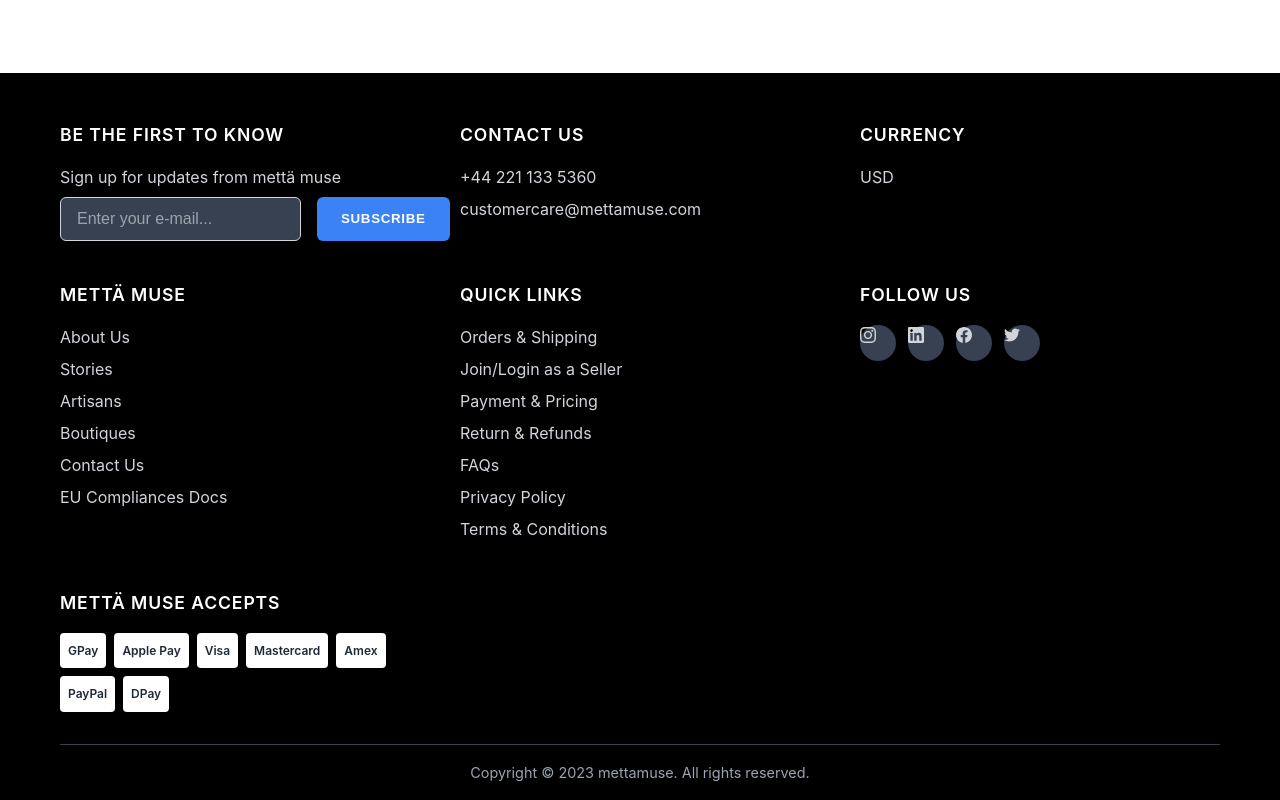
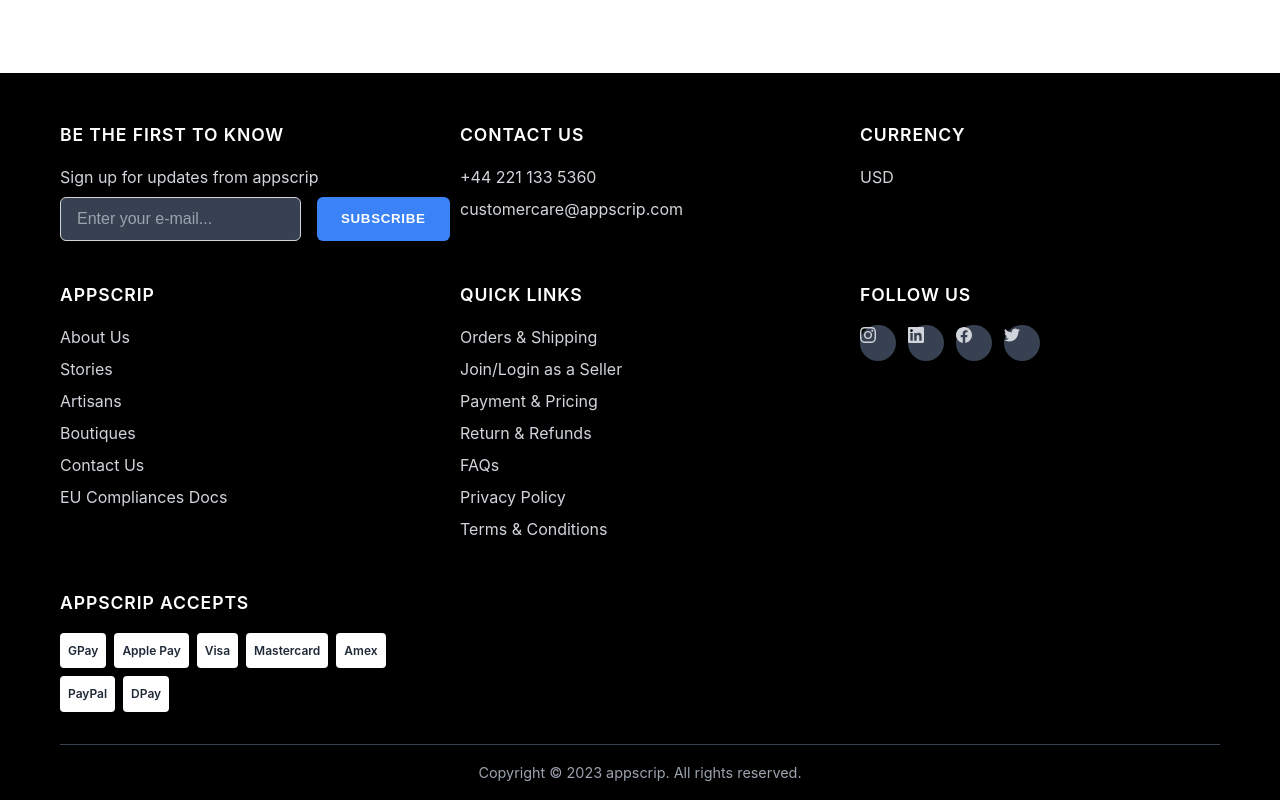
Before and after one commit to SaniaAnsarii/--Appscrip-task-SaniaAnsarii, a Next.js app: page / in a window 1280 px wide. Shown: the part 1241-2041 px from the top of the page. Built offline with nearby package versions, Linux system fonts and the light colour scheme; no server answers.

Commit message:
layout changed

```diff
--- a/package.json
+++ b/package.json
@@ -1,5 +1,5 @@
 {
-  "name": "metta-muse-plp",
+  "name": "AppScrip",
   "version": "0.1.0",
   "private": true,
   "scripts": {
--- a/src/app/layout.js
+++ b/src/app/layout.js
@@ -1,20 +1,20 @@
 import './globals.css'
 
 export const metadata = {
-  title: 'mettä muse - Discover Our Products | Premium Lifestyle Collection',
-  description: 'Explore mettä muse\'s premium collection of lifestyle products. Discover unique, customizable items including bags, accessories, and home decor. Sign in to view pricing and create your perfect collection.',
-  keywords: 'mettä muse, lifestyle products, premium collection, bags, accessories, home decor, customizable products',
-  authors: [{ name: 'mettä muse' }],
+  title: 'appscrip - Discover Our Products | Premium Lifestyle Collection',
+  description: 'Explore appscrip\'s premium collection of lifestyle products. Discover unique, customizable items including bags, accessories, and home decor. Sign in to view pricing and create your perfect collection.',
+  keywords: 'appscrip, lifestyle products, premium collection, bags, accessories, home decor, customizable products',
+  authors: [{ name: 'appscrip' }],
   openGraph: {
-    title: 'mettä muse - Discover Our Products',
-    description: 'Explore mettä muse\'s premium collection of lifestyle products',
+    title: 'appscrip - Discover Our Products',
+    description: 'Explore appscrip\'s premium collection of lifestyle products',
     type: 'website',
     locale: 'en_US',
   },
   twitter: {
     card: 'summary_large_image',
-    title: 'mettä muse - Discover Our Products',
-    description: 'Explore mettä muse\'s premium collection of lifestyle products',
+    title: 'appscrip - Discover Our Products',
+    description: 'Explore appscrip\'s premium collection of lifestyle products',
   },
   robots: {
     index: true,
@@ -27,19 +27,19 @@
   return (
     <html lang="en">
       <head>
-        <link rel="canonical" href="https://mettamuse.com/products" />
+        <link rel="canonical" href="https://appscrip.com/products" />
         <script
           type="application/ld+json"
           dangerouslySetInnerHTML={{
             __html: JSON.stringify({
               "@context": "https://schema.org",
               "@type": "WebSite",
-              "name": "mettä muse",
-              "url": "https://mettamuse.com",
+              "name": "appscrip",
+              "url": "https://appscrip.com",
               "description": "Premium lifestyle products and accessories",
               "potentialAction": {
                 "@type": "SearchAction",
-                "target": "https://mettamuse.com/search?q={search_term_string}",
+                "target": "https://appscrip.com/search?q={search_term_string}",
                 "query-input": "required name=search_term_string"
               }
             })
@@ -51,20 +51,20 @@
             __html: JSON.stringify({
               "@context": "https://schema.org",
               "@type": "Organization",
-              "name": "mettä muse",
-              "url": "https://mettamuse.com",
-              "logo": "https://mettamuse.com/logo.png",
+              "name": "appscrip",
+              "url": "https://appscrip.com",
+              "logo": "https://appscrip.com/logo.png",
               "contactPoint": {
                 "@type": "ContactPoint",
                 "telephone": "+44 221 133 5360",
                 "contactType": "customer service",
-                "email": "customercare@mettamuse.com"
+                "email": "customercare@appscrip.com"
               },
               "sameAs": [
-                "https://instagram.com/mettamuse",
-                "https://linkedin.com/company/mettamuse",
-                "https://facebook.com/mettamuse",
-                "https://twitter.com/mettamuse"
+                "https://instagram.com/appscrip",
+                "https://linkedin.com/company/appscrip",
+                "https://facebook.com/appscrip",
+                "https://twitter.com/appscrip"
               ]
             })
           }}
--- a/src/components/Footer.js
+++ b/src/components/Footer.js
@@ -21,7 +21,7 @@
         <div className="footer-content">
           <div className="footer-section">
             <h3>BE THE FIRST TO KNOW</h3>
-            <p>Sign up for updates from mettä muse</p>
+            <p>Sign up for updates from appscrip</p>
             {!isSubscribed ? (
               <form className="newsletter-form" onSubmit={handleSubscribe}>
                 <input
@@ -46,8 +46,8 @@
           <div className="footer-section">
             <h3>CONTACT US</h3>
             <p>+44 221 133 5360</p>
-            <a href="mailto:customercare@mettamuse.com">
-              customercare@mettamuse.com
+            <a href="mailto:customercare@appscrip.com">
+              customercare@appscrip.com
             </a>
           </div>
 
@@ -57,7 +57,7 @@
           </div>
 
           <div className="footer-section">
-            <h3>mettä muse</h3>
+            <h3>appscrip</h3>
             <a href="/about">About Us</a>
             <a href="/stories">Stories</a>
             <a href="/artisans">Artisans</a>
@@ -80,22 +80,22 @@
           <div className="footer-section">
             <h3>FOLLOW US</h3>
             <div className="social-icons">
-              <a href="https://instagram.com/mettamuse" className="social-icon" aria-label="Instagram">
+              <a href="https://instagram.com/appscrip" className="social-icon" aria-label="Instagram">
                 <svg width="16" height="16" fill="currentColor" viewBox="0 0 24 24">
                   <path d="M12 2.163c3.204 0 3.584.012 4.85.07 3.252.148 4.771 1.691 4.919 4.919.058 1.265.069 1.645.069 4.849 0 3.205-.012 3.584-.069 4.849-.149 3.225-1.664 4.771-4.919 4.919-1.266.058-1.644.07-4.85.07-3.204 0-3.584-.012-4.849-.07-3.26-.149-4.771-1.699-4.919-4.92-.058-1.265-.07-1.644-.07-4.849 0-3.204.013-3.583.07-4.849.149-3.227 1.664-4.771 4.919-4.919 1.266-.057 1.645-.069 4.849-.069zm0-2.163c-3.259 0-3.667.014-4.947.072-4.358.2-6.78 2.618-6.98 6.98-.059 1.281-.073 1.689-.073 4.948 0 3.259.014 3.668.072 4.948.2 4.358 2.618 6.78 6.98 6.98 1.281.058 1.689.072 4.948.072 3.259 0 3.668-.014 4.948-.072 4.354-.2 6.782-2.618 6.979-6.98.059-1.28.073-1.689.073-4.948 0-3.259-.014-3.667-.072-4.947-.196-4.354-2.617-6.78-6.979-6.98-1.281-.059-1.69-.073-4.949-.073zm0 5.838c-3.403 0-6.162 2.759-6.162 6.162s2.759 6.163 6.162 6.163 6.162-2.759 6.162-6.163c0-3.403-2.759-6.162-6.162-6.162zm0 10.162c-2.209 0-4-1.79-4-4 0-2.209 1.791-4 4-4s4 1.791 4 4c0 2.21-1.791 4-4 4zm6.406-11.845c-.796 0-1.441.645-1.441 1.44s.645 1.44 1.441 1.44c.795 0 1.439-.645 1.439-1.44s-.644-1.44-1.439-1.44z"/>
                 </svg>
               </a>
-              <a href="https://linkedin.com/company/mettamuse" className="social-icon" aria-label="LinkedIn">
+              <a href="https://linkedin.com/company/appscrip" className="social-icon" aria-label="LinkedIn">
                 <svg width="16" height="16" fill="currentColor" viewBox="0 0 24 24">
                   <path d="M20.447 20.452h-3.554v-5.569c0-1.328-.027-3.037-1.852-3.037-1.853 0-2.136 1.445-2.136 2.939v5.667H9.351V9h3.414v1.561h.046c.477-.9 1.637-1.85 3.37-1.85 3.601 0 4.267 2.37 4.267 5.455v6.286zM5.337 7.433c-1.144 0-2.063-.926-2.063-2.065 0-1.138.92-2.063 2.063-2.063 1.14 0 2.064.925 2.064 2.063 0 1.139-.925 2.065-2.064 2.065zm1.782 13.019H3.555V9h3.564v11.452zM22.225 0H1.771C.792 0 0 .774 0 1.729v20.542C0 23.227.792 24 1.771 24h20.451C23.2 24 24 23.227 24 22.271V1.729C24 .774 23.2 0 22.222 0h.003z"/>
                 </svg>
               </a>
-              <a href="https://facebook.com/mettamuse" className="social-icon" aria-label="Facebook">
+              <a href="https://facebook.com/appscrip" className="social-icon" aria-label="Facebook">
                 <svg width="16" height="16" fill="currentColor" viewBox="0 0 24 24">
                   <path d="M24 12.073c0-6.627-5.373-12-12-12s-12 5.373-12 12c0 5.99 4.388 10.954 10.125 11.854v-8.385H7.078v-3.47h3.047V9.43c0-3.007 1.792-4.669 4.533-4.669 1.312 0 2.686.235 2.686.235v2.953H15.83c-1.491 0-1.956.925-1.956 1.874v2.25h3.328l-.532 3.47h-2.796v8.385C19.612 23.027 24 18.062 24 12.073z"/>
                 </svg>
               </a>
-              <a href="https://twitter.com/mettamuse" className="social-icon" aria-label="Twitter">
+              <a href="https://twitter.com/appscrip" className="social-icon" aria-label="Twitter">
                 <svg width="16" height="16" fill="currentColor" viewBox="0 0 24 24">
                   <path d="M23.953 4.57a10 10 0 01-2.825.775 4.958 4.958 0 002.163-2.723c-.951.555-2.005.959-3.127 1.184a4.92 4.92 0 00-8.384 4.482C7.69 8.095 4.067 6.13 1.64 3.162a4.822 4.822 0 00-.666 2.475c0 1.71.87 3.213 2.188 4.096a4.904 4.904 0 01-2.228-.616v.06a4.923 4.923 0 003.946 4.827 4.996 4.996 0 01-2.212.085 4.936 4.936 0 004.604 3.417 9.867 9.867 0 01-6.102 2.105c-.39 0-.779-.023-1.17-.067a13.995 13.995 0 007.557 2.209c9.053 0 13.998-7.496 13.998-13.985 0-.21 0-.42-.015-.63A9.935 9.935 0 0024 4.59z"/>
                 </svg>
@@ -104,7 +104,7 @@
           </div>
 
           <div className="footer-section">
-            <h3>mettä muse ACCEPTS</h3>
+            <h3>appscrip ACCEPTS</h3>
             <div className="payment-methods">
               <span className="payment-method">GPay</span>
               <span className="payment-method">Apple Pay</span>
@@ -118,7 +118,7 @@
         </div>
 
         <div className="footer-bottom">
-          <p>Copyright © 2023 mettamuse. All rights reserved.</p>
+          <p>Copyright © 2023 appscrip. All rights reserved.</p>
         </div>
       </div>
     </footer>
--- a/src/components/ProductGrid.js
+++ b/src/components/ProductGrid.js
@@ -40,7 +40,7 @@
           <div className="product-image-container">
             <img
               src={product.image}
-              alt={`${product.name} - Premium lifestyle product from mettä muse`}
+              alt={`${product.name} - Premium lifestyle product from appscrip`}
               className="product-image"
               loading="lazy"
             />
```
Also changed, not shown: 1 other file (tests, documents, lock files or other folders).
